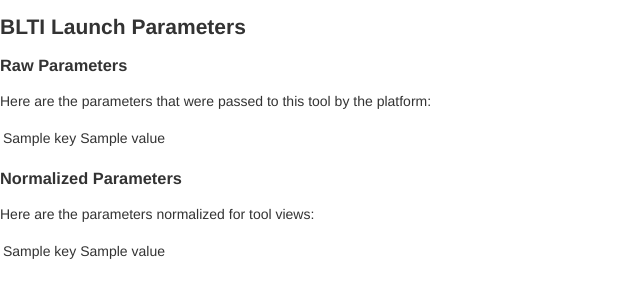
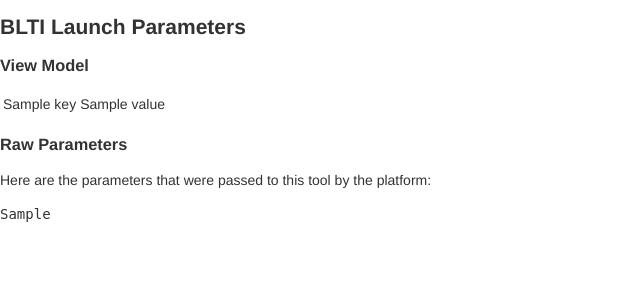
Before and after one commit to uw-it-aca/django-blti, a Django app: template blti/templates/blti/raw.html in a window 1280 px wide. Shown: the top 300 px of the page, without its empty margins (0-640 px from the left). Run offline with Django 3.2, Linux system fonts and the light colour scheme; the template is opened without the code that fills it: most values are stand-ins (such as "Sample title", 1, 10 or a date in 2020).

Commit message:
raw data tool tweaks

```diff
--- a/blti/templates/blti/raw.html
+++ b/blti/templates/blti/raw.html
@@ -9,20 +9,7 @@
 <h2>BLTI Launch Parameters</h3>
 
 <div>
-  <h3>Raw Parameters</h3>
-  <p>Here are the parameters that were passed to this tool by the platform:</p>
-  <table>
-  {% for key, value in raw_lti_params %}
-    <tr>
-      <td>{{ key }}</td><td>{{ value }}</td>
-    </tr>
-  {% endfor %}
-  </table>
-</div>
-
-<div>
-  <h3>Normalized Parameters</h3>
-  <p>Here are the parameters normalized for tool views:</p>
+  <h3>View Model</h3>
   <table>
   {% for key, value in digested_lti_params %}
     <tr>
@@ -32,6 +19,14 @@
   </table>
 </div>
 
+<div>
+  <h3>Raw Parameters</h3>
+  <p>Here are the parameters that were passed to this tool by the platform:</p>
+  <pre>
+{{ raw_lti_params }}
+  </pre>
+</div>
+
 </div>
 
 {% endblock %}
```
Also changed, not shown: blti/views/__init__.py (+8 -5 lines).
